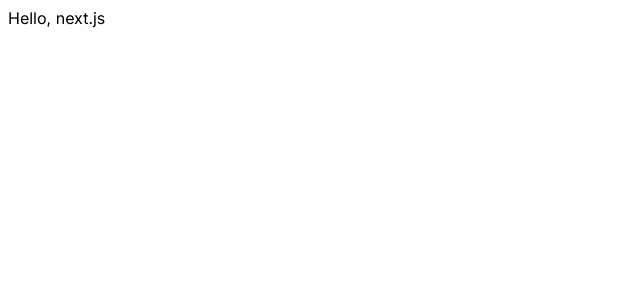
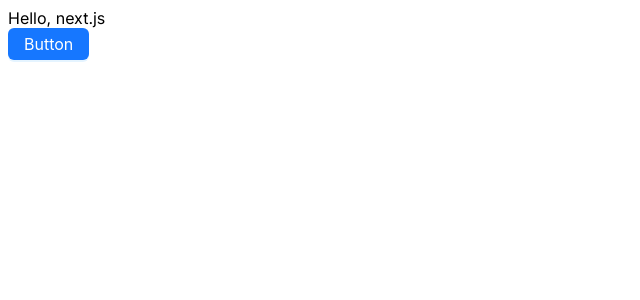
Before and after one commit to dongmenghao/next-start, a Next.js app: page / in a window 1280 px wide. Shown: the top 300 px of the page, without its empty margins (0-640 px from the left). Built offline with nearby package versions, Linux system fonts and the light colour scheme.

Commit message:
add antd

```diff
--- a/package.json
+++ b/package.json
@@ -13,6 +13,8 @@
   "author": "",
   "license": "ISC",
   "dependencies": {
+    "@ant-design/cssinjs": "^1.17.0",
+    "antd": "^5.9.3",
     "next": "^13.5.3",
     "react": "^18.2.0",
     "react-dom": "^18.2.0"
--- a/src/app/layout.tsx
+++ b/src/app/layout.tsx
@@ -1,6 +1,9 @@
 // import './globals.css'
 import type { Metadata } from 'next';
 import { Inter } from 'next/font/google';
+import StyledComponentsRegistry from '../lib/AntdRegistry';
+import { ConfigProvider } from 'antd';
+import { antdTheme } from '@/theme/themeConfig';
 
 const inter = Inter({ subsets: ['latin'] });
 
@@ -12,7 +15,11 @@ export const metadata: Metadata = {
 export default function RootLayout({ children }: { children: React.ReactNode }) {
   return (
     <html lang="en">
-      <body className={inter.className}>{children}</body>
+      <body className={inter.className}>
+        <StyledComponentsRegistry>
+          <ConfigProvider theme={antdTheme}>{children}</ConfigProvider>
+        </StyledComponentsRegistry>
+      </body>
     </html>
   );
 }
--- a/src/app/page.tsx
+++ b/src/app/page.tsx
@@ -1,7 +1,10 @@
+import { Button } from 'antd';
+
 function Home() {
   return (
     <div>
       <div>Hello, next.js</div>
+      <Button type="primary">Button</Button>
     </div>
   );
 }
--- /dev/null
+++ b/src/lib/AntdRegistry.tsx
@@ -0,0 +1,16 @@
+'use client';
+
+import React from 'react';
+import { createCache, extractStyle, StyleProvider } from '@ant-design/cssinjs';
+import type Entity from '@ant-design/cssinjs/es/Cache';
+import { useServerInsertedHTML } from 'next/navigation';
+
+const StyledComponentsRegistry = ({ children }: React.PropsWithChildren) => {
+  const cache = React.useMemo<Entity>(() => createCache(), []);
+  useServerInsertedHTML(() => (
+    <style id="antd" dangerouslySetInnerHTML={{ __html: extractStyle(cache, true) }} />
+  ));
+  return <StyleProvider cache={cache}>{children}</StyleProvider>;
+};
+
+export default StyledComponentsRegistry;
--- /dev/null
+++ b/src/theme/themeConfig.ts
@@ -0,0 +1,8 @@
+import type { ThemeConfig } from 'antd';
+
+export const antdTheme: ThemeConfig = {
+  token: {
+    fontSize: 16,
+    colorPrimary: '#1677ff',
+  },
+};
--- a/tsconfig.json
+++ b/tsconfig.json
@@ -22,7 +22,8 @@
       }
     ],
     "paths": {
-      "@/*": ["./src/*"]
+      "@/*": ["./src/*"],
+      // "@/*": ["./src/*"]
     }
   },
   "include": [
```
Also changed, not shown: .eslintrc.js, 1 other file (tests, documents, lock files or other folders).
